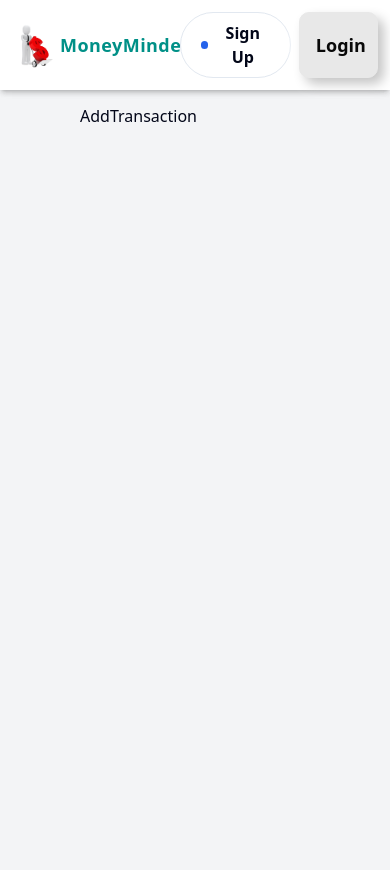
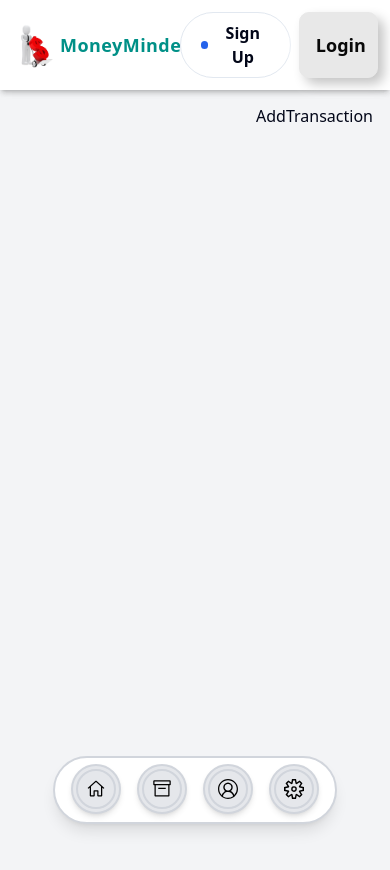
Before and after one commit to hshehriyaralam/MoneyMinder, a React (Vite) app: page /AddTransaction in a window 390 px wide. Shown: the top 870 px of the page. Built offline with nearby package versions, Linux system fonts and the light colour scheme.

Commit message:
add-dock-navigation-at-mobile-resolution

```diff
--- a/package.json
+++ b/package.json
@@ -18,10 +18,12 @@
     "antd": "^5.24.2",
     "class-variance-authority": "^0.7.1",
     "clsx": "^2.1.1",
+    "framer-motion": "^12.4.7",
     "lucide-react": "^0.476.0",
     "motion": "^12.4.7",
     "react": "^19.0.0",
     "react-dom": "^19.0.0",
+    "react-icons": "^5.5.0",
     "react-router-dom": "^7.2.0",
     "styled-components": "^6.1.15",
     "tailwind-merge": "^3.0.2",
--- a/src/Components/layout/AppSidebar.jsx
+++ b/src/Components/layout/AppSidebar.jsx
@@ -1,6 +1,8 @@
 import { useEffect, useState } from "react";
-import { useLocation, Link } from "react-router-dom";
+import { useLocation, Link, useNavigate } from "react-router-dom";
 import { Home, Plus, List, Settings, PieChart, Menu, ChevronLeft } from "lucide-react";
+import Dock from "@/Components/layout/Dock";
+import { VscHome, VscArchive, VscAccount, VscSettingsGear } from "react-icons/vsc";
 import {
   Sidebar,
   SidebarProvider,
@@ -22,56 +24,62 @@ const items = [
 ];
 
 const AppSidebar = ({ isCollapsed, setIsCollapsed }) => {
+  const navigate = useNavigate();
   const location = useLocation();
   const [active, setActive] = useState("");
+  const [isMobile, setIsMobile] = useState(false);
+
+  const itemsDock = [
+    { title: "Dashboard", url: "/", icon: <VscHome size={20} />, onClick: () => navigate("/") },
+    { title: "Add Transaction", url: "/AddTransaction", icon: <VscArchive size={20} />, onClick: () => navigate("/AddTransaction") },
+    { title: "Transactions", url: "/Transaction", icon: <VscAccount size={20} />, onClick: () => navigate("/Transaction") },
+    { title: "Settings", url: "/Setting", icon: <VscSettingsGear size={20} />, onClick: () => navigate("/Setting") },
+  ];
 
   useEffect(() => {
     setActive(location.pathname);
   }, [location.pathname]);
 
-  // Automatically collapse sidebar on small screens
   useEffect(() => {
     const handleResize = () => {
-      if (window.innerWidth <= 768) {
-        setIsCollapsed(true);
-      }
+      setIsMobile(window.innerWidth <= 768);
     };
     handleResize();
     window.addEventListener("resize", handleResize);
     return () => window.removeEventListener("resize", handleResize);
-  }, [setIsCollapsed]);
+  }, []);
 
   return (
+    <>
       <SidebarProvider>
-      {/* Sidebar Hidden on Mobile */}
+        {!isMobile && (
           <Sidebar
-        className={`fixed top-20 left-0 h-screen bg-white shadow-lg text-gray-800 transition-all duration-300 z-50
-          ${isCollapsed ? "-translate-x-full" : "translate-x-0"}
-          ${isCollapsed ? "w-0" : "w-64"}
-          md:${isCollapsed ? "w-20" : "w-64"}
-          md:translate-x-0 hidden md:block
+            className={`fixed top-20 left-0 h-screen bg-gray-100 shadow-xl transition-all duration-300 z-50
+              ${isCollapsed ? "w-16" : "w-60"}
+              hidden md:block
             `}
           >
             <SidebarContent>
               <SidebarGroup>
-            <div className={`flex ${isCollapsed ? "justify-center" : "justify-end"} px-3 mt-5`}>
+                <div className="flex justify-between items-center p-4 ">
+
                   <Button
                     onClick={() => setIsCollapsed(!isCollapsed)}
-                variant="outline"
-                className="w-10 flex items-center"
+                    variant="ghost"
+                    className="rounded-full p-2"
                   >
-                {isCollapsed ? <Menu className="w-8 h-8" /> : <ChevronLeft className="w-8 h-8" />}
+                    {isCollapsed ? <Menu className="w-6 h-6 text-gray-600" /> : <ChevronLeft className="w-6 h-6 text-gray-600 " />}
                   </Button>
                 </div>
                 <SidebarGroupContent>
-              <SidebarMenu className="space-y-2 text-xl mt-4">
+                  <SidebarMenu className="space-y-2 mt-2">
                     {items.map((item) => (
                       <SidebarMenuItem key={item.title} className="rounded-lg">
                         <SidebarMenuButton asChild>
                           <Link
                             to={item.url}
                             className={`flex items-center px-5 py-3 rounded-lg transition-all duration-300
-                          ${active === item.url ? "bg-blue-600 text-white shadow-md" : "hover:bg-blue-500 hover:text-black hover:shadow-md"}
+                              ${active === item.url ? "bg-blue-600 text-white shadow-md" : "hover:bg-blue-500 hover:text-white"}
                             `}
                           >
                             <item.icon className={`w-6 h-6 ${active === item.url ? "text-white" : "text-blue-600"}`} />
@@ -85,7 +93,19 @@ const AppSidebar = ({ isCollapsed, setIsCollapsed }) => {
               </SidebarGroup>
             </SidebarContent>
           </Sidebar>
+        )}
       </SidebarProvider>
+
+      {isMobile && (
+        <Dock
+          items={itemsDock}
+          panelHeight={68}
+          baseItemSize={50}
+          magnification={70}
+          className="fixed bottom-5 left-1/2 transform -translate-x-1/2 bg-white border-blue-900 text-white shadow-lg rounded-full px-3 py-2 flex justify-around w-[90%] max-w-md"
+        />
+      )}
+    </>
   );
 };
 
--- /dev/null
+++ b/src/Components/layout/Dock.jsx
@@ -0,0 +1,168 @@
+"use client";
+
+import {
+  motion,
+  useMotionValue,
+  useSpring,
+  useTransform,
+  AnimatePresence,
+} from "framer-motion";
+import {
+  Children,
+  cloneElement,
+  useEffect,
+  useMemo,
+  useRef,
+  useState,
+} from "react";
+
+function DockItem({
+  children,
+  className = "",
+  onClick,
+  mouseX,
+  spring,
+  distance,
+  magnification,
+  baseItemSize,
+}) {
+  const ref = useRef(null);
+  const isHovered = useMotionValue(0);
+
+  const mouseDistance = useTransform(mouseX, (val) => {
+    const rect = ref.current?.getBoundingClientRect() ?? {
+      x: 0,
+      width: baseItemSize,
+    };
+    return val - rect.x - baseItemSize / 2;
+  });
+
+  const targetSize = useTransform(
+    mouseDistance,
+    [-distance, 0, distance],
+    [baseItemSize, magnification, baseItemSize]
+  );
+  const size = useSpring(targetSize, spring);
+
+  return (
+    <motion.div
+      ref={ref}
+      style={{
+        width: size,
+        height: size,
+      }}
+      onHoverStart={() => isHovered.set(1)}
+      onHoverEnd={() => isHovered.set(0)}
+      onFocus={() => isHovered.set(1)}
+      onBlur={() => isHovered.set(0)}
+      onClick={onClick}
+      className={`relative inline-flex items-center justify-center bg-gray-200 border-gray-300 border-2 text-black shadow-md rounded-full ${className}`}
+      tabIndex={0}
+      role="button"
+      aria-haspopup="true"
+    >
+      {Children.map(children, (child) =>
+        cloneElement(child, { isHovered })
+      )}
+    </motion.div>
+  );
+}
+
+function DockLabel({ children, className = "", ...rest }) {
+  const { isHovered } = rest;
+  const [isVisible, setIsVisible] = useState(false);
+
+  useEffect(() => {
+    const unsubscribe = isHovered.on("change", (latest) => {
+      setIsVisible(latest === 1);
+    });
+    return () => unsubscribe();
+  }, [isHovered]);
+
+  return (
+    <AnimatePresence>
+      {isVisible && (
+        <motion.div
+          initial={{ opacity: 0, y: 0 }}
+          animate={{ opacity: 1, y: -10 }}
+          exit={{ opacity: 0, y: 0 }}
+          transition={{ duration: 0.2 }}
+          className={`${className} absolute -top-6 left-1/2 w-fit whitespace-pre rounded-md border border-gray-300 bg-gray-200 px-2 py-0.5 text-xs text-black font-bold`}
+          role="tooltip"
+          style={{ x: "-50%" }}
+        >
+          {children}
+        </motion.div>
+      )}
+    </AnimatePresence>
+  );
+}
+
+function DockIcon({ children, className = "" }) {
+  return (
+    <div className={`flex items-center justify-center bg-gray-200 border-gray-300 border-2 p-2 rounded-full ${className}`}>
+      {children}
+    </div>
+  );
+}
+
+export default function Dock({
+  items,
+  className = "",
+  spring = { mass: 0.1, stiffness: 150, damping: 12 },
+  magnification = 70,
+  distance = 200,
+  panelHeight = 64,
+  dockHeight = 256,
+  baseItemSize = 50,
+}) {
+  const mouseX = useMotionValue(Infinity);
+  const isHovered = useMotionValue(0);
+
+  const maxHeight = useMemo(
+    () => Math.max(dockHeight, magnification + magnification / 2 + 4),
+    [magnification, dockHeight]
+  );
+  const heightRow = useTransform(isHovered, [0, 1], [panelHeight, maxHeight]);
+  const height = useSpring(heightRow, spring);
+
+  return (
+    <motion.div
+  style={{ height, scrollbarWidth: "none" }}
+  className="mx-2 flex flex-col items-center max-w-full"
+>
+  <h2 className="text-lg font-bold text-black mb-2">Application Dock</h2>
+  <motion.div
+    onMouseMove={({ pageX }) => {
+      isHovered.set(1);
+      mouseX.set(pageX);
+    }}
+    onMouseLeave={() => {
+      isHovered.set(0);
+      mouseX.set(Infinity);
+    }}
+    className={`${className} absolute bottom-2 left-1/2 transform -translate-x-1/2 flex items-end w-fit gap-4 rounded-2xl border-gray-300 border-2 pb-2 px-4 bg-gray-100`}
+    style={{ height: panelHeight }}
+    role="toolbar"
+    aria-label="Application dock"
+  >
+    {items.map((item, index) => (
+      <DockItem
+        key={index}
+        onClick={item.onClick}
+        className={item.className}
+        mouseX={mouseX}
+        spring={spring}
+        distance={distance}
+        magnification={magnification}
+        baseItemSize={baseItemSize}
+      >
+        <DockIcon>{item.icon}</DockIcon>
+        <DockLabel>{item.label}</DockLabel>
+      </DockItem>
+    ))}
+  </motion.div>
+</motion.div>
+
+  );
+}
--- a/src/Pages/Dashboard.jsx
+++ b/src/Pages/Dashboard.jsx
@@ -1,6 +1,8 @@
 import React from 'react'
 
+
 const Dashboard = () => {
+
   return (
     <div>
         <h1 className='text-black' >Dashboard</h1>
```
Also changed, not shown: 1 other file (tests, documents, lock files or other folders). Lines whose indentation alone changed are shown as unchanged.
